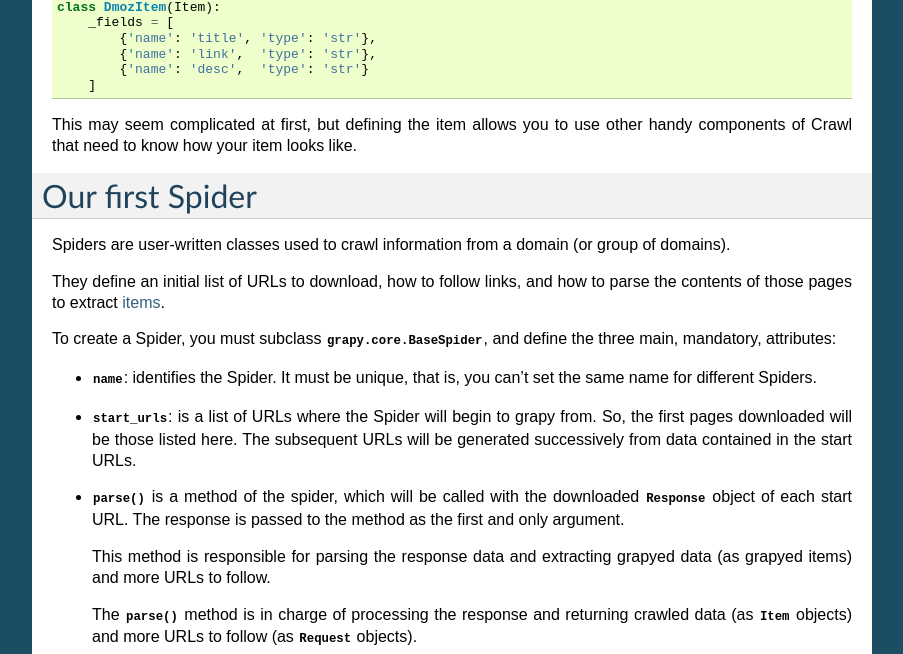
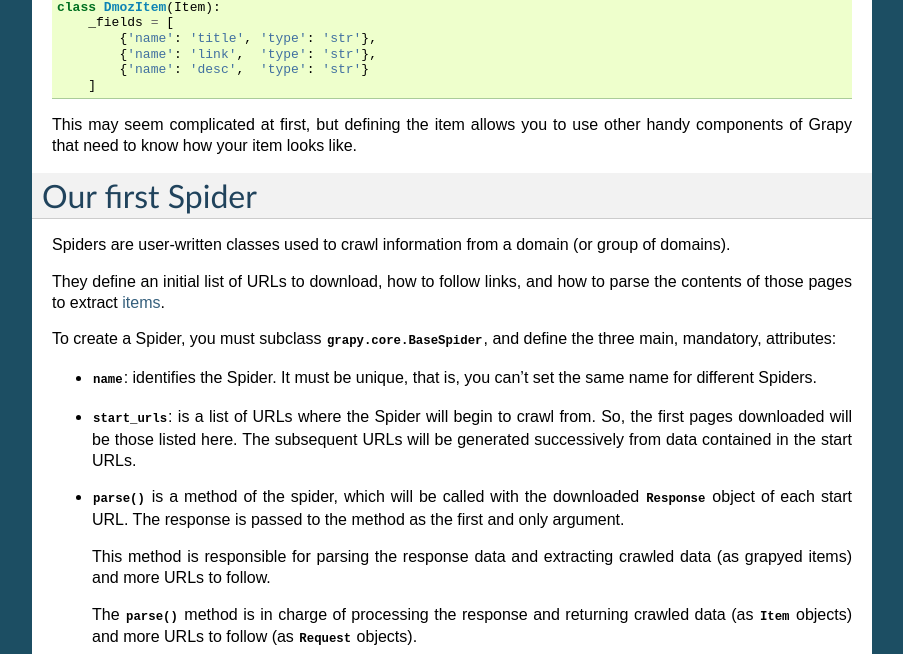
Before and after one commit to Lupino/grapy, a Sphinx documentation site: the page built from docs/index.rst, in a window 1280 px wide and 1400 px high, scrolled down 1307 px. Shown: the part 144-798 px from the top of the window, without its empty margins (198-1101 px from the left). Built offline with Sphinx 7.4.7, drawn with Linux system fonts in a browser that asks for light colours; formulas are drawn with MathJax 3; some of the changed lines change nothing that is shown; some of the changed text lies outside the part shown.

Commit message:
Fix. the wrong name

```diff
--- a/docs/index.rst
+++ b/docs/index.rst
@@ -24,7 +24,7 @@
 Grapy Tutorial
 ===============
 
-In this tutorial, we'll assume that Crawl is already installed on your system.
+In this tutorial, we'll assume that Grapy is already installed on your system.
 If that's not the case, see :ref:`intro-install`.
 
 We are going to use `Open directory project (dmoz) <http://www.dmoz.org/>`_ as
@@ -103,7 +103,7 @@
         ]
 
 This may seem complicated at first, but defining the item allows you to use other handy
-components of Crawl that need to know how your item looks like.
+components of Grapy that need to know how your item looks like.
 
 Our first Spider
 ================
@@ -121,7 +121,7 @@
   unique, that is, you can't set the same name for different Spiders.
 
 * :attr:`~grapy.core.BaseSpider.start_urls`: is a list of URLs where the
-  Spider will begin to grapy from.  So, the first pages downloaded will be those
+  Spider will begin to crawl from.  So, the first pages downloaded will be those
   listed here. The subsequent URLs will be generated successively from data
   contained in the start URLs.
 
@@ -131,7 +131,7 @@
   argument.
 
   This method is responsible for parsing the response data and extracting
-  grapyed data (as grapyed items) and more URLs to follow.
+  crawled data (as grapyed items) and more URLs to follow.
 
   The :meth:`~grapy.core.BaseSpider.parse` method is in charge of processing
   the response and returning crawled data (as :class:`~grapy.core.Item`
@@ -179,7 +179,7 @@
 What just happened under the hood?
 ==================================
 
-Crawl creates :class:`grapy.core.Request` objects for each URL in the
+Grapy creates :class:`grapy.core.Request` objects for each URL in the
 ``start_urls`` attribute of the Spider, and assigns them the ``parse`` method of
 the spider as their callback function.
 
```
